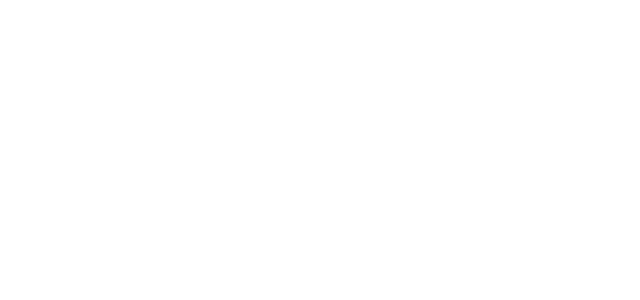
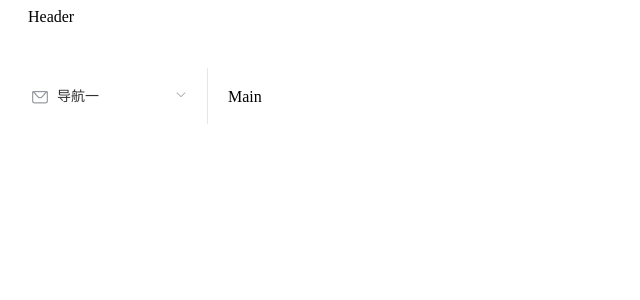
Before and after one commit to zjqx1991/yeb-vue, a Vue app: page /#/test2 in a window 1280 px wide. Shown: the top 300 px of the page, without its empty margins (0-640 px from the left). Built offline with nearby package versions, Linux system fonts and the light colour scheme.

Commit message:
配置router路由

```diff
--- a/src/router/index.js
+++ b/src/router/index.js
@@ -2,6 +2,8 @@
 import VueRouter from 'vue-router'
 import Login from "../views/common/login.vue"
 import Home from '../views/home/home.vue'
+import Test1 from '../views/home/test1.vue';
+import Test2 from '../views/home/test2.vue';
 
 Vue.use(VueRouter)
 
@@ -9,12 +11,26 @@
   {
     path: '/',
     name: 'Login1',
-    component: Login
+    component: Login,
+    hidden: true
   },
   {
     path: '/home',
-    name: 'Home',
-    component: Home
+    name: '导航一',
+    component: Home,
+    hidden: false,
+    children: [
+      {
+        path: '/test1',
+        name: '选项111',
+        component: Test1
+      },
+      {
+        path: '/test2',
+        name: '选项222',
+        component: Test2
+      }
+    ]
   },
 ]
 
--- a/src/views/home/home.vue
+++ b/src/views/home/home.vue
@@ -1,7 +1,28 @@
 <!-- Home页 -->
 <template>
   <div class="">
-      Home页
+    <el-container>
+      <el-header>Header</el-header>
+      <el-container>
+        <el-aside width="200px">
+          <!-- 启用 router 路由 -->
+          <el-menu router>
+            <template v-for="(item, index) in this.$router.options.routes">
+              <el-submenu index="1" :key="index" v-if="!item.hidden">
+                <template slot="title"
+                  ><i class="el-icon-message"></i>
+                  <span>{{ item.name }}</span>
+                </template>
+                <el-menu-item :index="subItem.path" v-for="(subItem, subIndex) in item.children" :key="subIndex">
+                  <span>{{ subItem.name }}</span>
+                </el-menu-item>
+              </el-submenu>
+            </template>
+          </el-menu>
+        </el-aside>
+        <el-main>Main</el-main>
+      </el-container>
+    </el-container>
   </div>
 </template>
 
--- /dev/null
+++ b/src/views/home/test1.vue
@@ -0,0 +1,49 @@
+<!-- Test1 界面 -->
+<template>
+<div class=''>
+    TEST1
+</div>
+</template>
+
+<script>
+//这里可以导入其他文件（比如：组件，工具js，第三方插件js，json文件，图片文件等等）
+//例如：import 《组件名称》 from '《组件路径》';
+
+export default {
+//import引入的组件需要注入到对象中才能使用
+components: {},
+data() {
+//这里存放数据
+return {
+
+};
+},
+//监听属性 类似于data概念
+computed: {},
+//监控data中的数据变化
+watch: {},
+//方法集合
+methods: {
+
+},
+//生命周期 - 创建完成（可以访问当前this实例）
+created() {
+
+},
+//生命周期 - 挂载完成（可以访问DOM元素）
+mounted() {
+
+},
+beforeCreate() {}, //生命周期 - 创建之前
+beforeMount() {}, //生命周期 - 挂载之前
+beforeUpdate() {}, //生命周期 - 更新之前
+updated() {}, //生命周期 - 更新之后
+beforeDestroy() {}, //生命周期 - 销毁之前
+destroyed() {}, //生命周期 - 销毁完成
+activated() {}, //如果页面有keep-alive缓存功能，这个函数会触发
+}
+</script>
+<style scoped>
+/* //@import url(); 引入公共css类 */
+
+</style>
--- /dev/null
+++ b/src/views/home/test2.vue
@@ -0,0 +1,49 @@
+<!-- Test1 界面 -->
+<template>
+<div class=''>
+    TEST2
+</div>
+</template>
+
+<script>
+//这里可以导入其他文件（比如：组件，工具js，第三方插件js，json文件，图片文件等等）
+//例如：import 《组件名称》 from '《组件路径》';
+
+export default {
+//import引入的组件需要注入到对象中才能使用
+components: {},
+data() {
+//这里存放数据
+return {
+
+};
+},
+//监听属性 类似于data概念
+computed: {},
+//监控data中的数据变化
+watch: {},
+//方法集合
+methods: {
+
+},
+//生命周期 - 创建完成（可以访问当前this实例）
+created() {
+
+},
+//生命周期 - 挂载完成（可以访问DOM元素）
+mounted() {
+
+},
+beforeCreate() {}, //生命周期 - 创建之前
+beforeMount() {}, //生命周期 - 挂载之前
+beforeUpdate() {}, //生命周期 - 更新之前
+updated() {}, //生命周期 - 更新之后
+beforeDestroy() {}, //生命周期 - 销毁之前
+destroyed() {}, //生命周期 - 销毁完成
+activated() {}, //如果页面有keep-alive缓存功能，这个函数会触发
+}
+</script>
+<style scoped>
+/* //@import url(); 引入公共css类 */
+
+</style>
```
